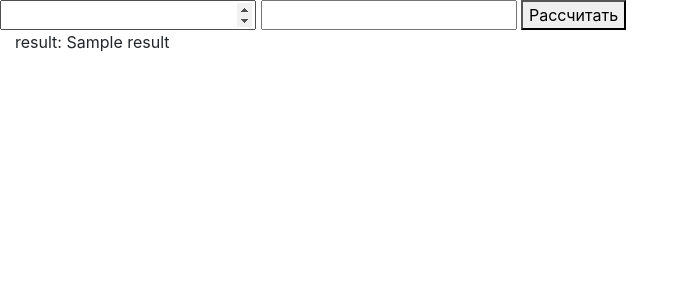
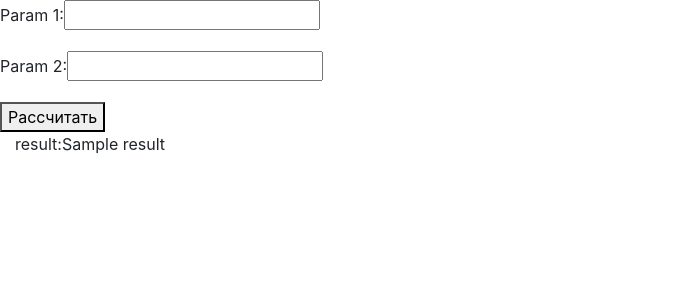
Before and after one commit to MartynMartynuk/donsar, a Django app: template donsar_system/templates/bor_calculator/bor_calc_page.html in a window 1280 px wide. Shown: the top 300 px of the page, without its empty margins (0-689 px from the left). Run offline with Django 4.2, Linux system fonts and the light colour scheme; tables that the repository leaves empty hold one stand-in row (values such as "Sample post"); the template is opened without the code that fills it: values that come from a table or form of the project are taken from there, most other values are stand-ins (such as "Sample title", 1, 10 or a date in 2020); some libraries are stand-ins or nearby versions.

Commit message:
Tuned calculation 2

```diff
--- a/donsar_system/boric_acid_concentration/album_handler.py
+++ /dev/null
@@ -1,4 +0,0 @@
-def album_handle(album):
-    with open('file.txt', 'wb+') as destination:
-        for chunk in album.chunks():
-            destination.write(chunk)
--- a/donsar_system/boric_acid_concentration/views.py
+++ b/donsar_system/boric_acid_concentration/views.py
@@ -20,9 +20,10 @@ def bor_calc_page(request):
     if request.method == 'POST':
         form = BorCalcForm(request.POST)
         if form.is_valid():
-            print(form.cleaned_data)
             result = BorCalculator.returner(form.cleaned_data['param_1'],
                                             form.cleaned_data['param_2'])
+            return render(request, 'bor_calculator/bor_calc_page.html',
+                          {'form': form, 'result': result})
     else:
         form = BorCalcForm()
-    return render(request, 'bor_calculator/bor_calc_page.html', {'form': form, 'result': result})
+    return render(request, 'bor_calculator/bor_calc_page.html', {'form': form})
--- a/donsar_system/templates/bor_calculator/bor_calc_page.html
+++ b/donsar_system/templates/bor_calculator/bor_calc_page.html
@@ -9,14 +9,16 @@
 <form action="" method="post">
     {% csrf_token %}
     {% for f in form %}
-        {{ f }}
+        <p><label class="form-label" for="{{ f.id_for_label }}">{{f.label}}: </label>{{ f }}</p>
+        <div class="form-error">{{ f.errors }}</div>
+<!--        {{ f }}-->
     {% endfor %}
     <button type="submit">Рассчитать</button>
+    <div class="col-sm-6">
+     <p><label class="form-label" for="{{ f.id_for_label }}">result: </label>{{ result }}</p>
+    </div>
 </form>
-    <div class="col-sm-6">
-         result:
-            {{ result }}
-    </div>
+
 
 </body>
 </html>
```
